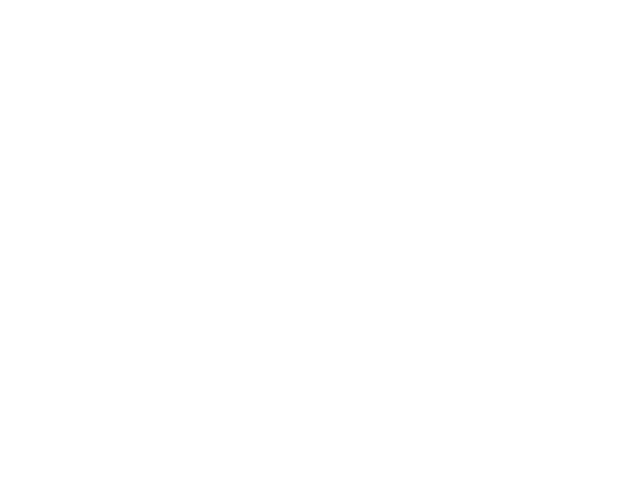
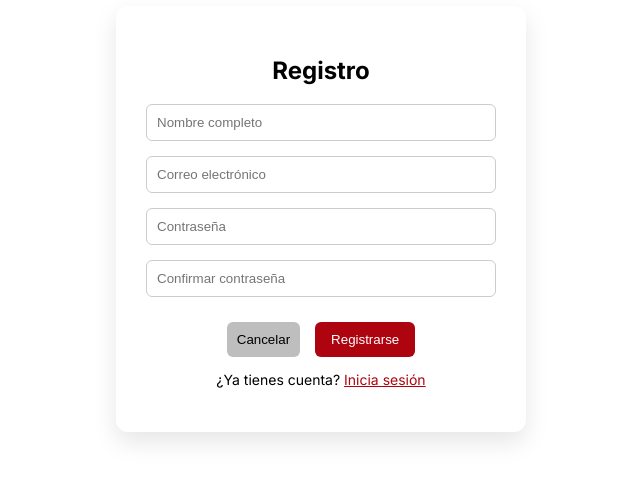
Before and after one commit to cihc2003/STAT-ACADEMY, a React (Vite) app in the folder STAT-Academy/: page /registro in a window 1280 px wide. Before the commit this address had no page. Shown: the part 181-662 px from the top of the page, without its empty margins (319-959 px from the left). Built offline with nearby package versions, Linux system fonts and the light colour scheme.

Commit message:
Login y Regsitro completos

```diff
--- a/STAT-Academy/src/App.css
+++ b/STAT-Academy/src/App.css
@@ -13,6 +13,12 @@
 a {
   text-decoration: underline;
   color: #AE040F;
+}
+
+.error-text {
+  color: red;
+  font-size: 14px;
+  text-align: center;
 }
 
 /* ===== NAVBAR ===== */
@@ -63,6 +69,49 @@
 
 .navbar-link:hover {
   opacity: 0.7;
+}
+
+.profile-menu {
+  position: relative;
+  display: flex;
+  align-items: center;
+  cursor: pointer;
+}
+
+.profile-icon {
+  color: #112945;
+  transition: transform 0.2s;
+}
+
+.profile-icon:hover {
+  transform: scale(1.1);
+}
+
+/* dropdown */
+.dropdown {
+  position: absolute;
+  top: 45px;
+  right: 0;
+  background: white;
+  border-radius: 10px;
+  box-shadow: 0 8px 20px rgba(0,0,0,0.15);
+  display: flex;
+  flex-direction: column;
+  min-width: 150px;
+  z-index: 1000;
+  overflow: hidden;
+}
+
+.dropdown a {
+  padding: 12px;
+  text-decoration: none;
+  color: #112945;
+  font-weight: 500;
+  transition: background 0.2s;
+}
+
+.dropdown a:hover {
+  background: #f5f5f5;
 }
 
 /* ====================== BLOG ============================== */
@@ -395,3 +444,69 @@
 .inicio-card:hover {
   transform: translateY(-5px);
 }
+
+/* ============================= LOGIN ============================ */
+/* CONTENEDOR */
+.login-container {
+  display: flex;
+  justify-content: center;
+  align-items: center;
+  height: 100vh;
+}
+
+/* CARD */
+.login-card {
+  background: white;
+  padding: 30px;
+  border-radius: 12px;
+  width: 350px;
+  box-shadow: 0 10px 25px rgba(0,0,0,0.1);
+
+  display: flex;
+  flex-direction: column;
+  align-items: center;
+}
+
+.login-card form {
+  display: flex;
+  flex-direction: column;
+  gap: 15px;
+  width: 100%;
+}
+
+/* INPUTS */
+.login-card input {
+  padding: 10px;
+  border-radius: 6px;
+  border: 1px solid #ccc;
+}
+
+/* LINKS */
+.login-links {
+  text-align: right;
+  font-size: 14px;
+  text-align: center;
+}
+
+.login-links a {
+  color: #112945;
+  text-decoration: none;
+}
+
+.login-links a:hover {
+  text-decoration: underline;
+}
+
+/* BOTONES */
+.login-actions {
+  display: flex;
+  justify-content: center;
+  gap: 15px;
+  margin-top: 10px;
+}
+
+/* REGISTRO */
+.login-register {
+  text-align: center;
+  font-size: 14px;
+}
--- a/STAT-Academy/src/App.jsx
+++ b/STAT-Academy/src/App.jsx
@@ -1,4 +1,6 @@
 import { Routes, Route } from "react-router-dom";
+import Login from "./pages/Login";
+import Registro from "./pages/Registro";
 import Inicio from "./pages/Inicio";
 import Blog from "./pages/Blog";
 import Proveedores from "./pages/Proveedores";
@@ -9,10 +11,13 @@
   return (
     <Routes>
       <Route path="/" element={<Inicio />} />
+      <Route path="/cerrar-sesion" element={<Inicio />} />
       <Route path="/blog" element={<Blog />} />
       <Route path="/blog/:id" element={<BlogDetalle />} />
       <Route path="/proveedores" element={<Proveedores />} />
       <Route path="/usuarios" element={<Usuarios />} />
+      <Route path="/login" element={<Login />} />
+      <Route path="/registro" element={<Registro />} />
     </Routes>
   );
 }
--- a/STAT-Academy/src/components/Navbar.jsx
+++ b/STAT-Academy/src/components/Navbar.jsx
@@ -1,24 +1,62 @@
 import { Link } from "react-router-dom";
+import { useState, useRef, useEffect } from "react";
+import { User } from "lucide-react";
 import "../App.css";
 import logo from "../assets/logo_noBG.png";
 
 function Navbar() {
+  const [open, setOpen] = useState(false);
+  const menuRef = useRef();
+
+  // cerrar al hacer click fuera
+  useEffect(() => {
+    const handleClickOutside = (e) => {
+      if (menuRef.current && !menuRef.current.contains(e.target)) {
+        setOpen(false);
+      }
+    };
+
+    document.addEventListener("mousedown", handleClickOutside);
+    return () => {
+      document.removeEventListener("mousedown", handleClickOutside);
+    };
+  }, []);
+
   return (
     <nav className="navbar">
 
-      {/* IZQUIERDA: logo + nombre */}
+      {/* IZQUIERDA */}
       <Link to="/" className="navbar-left">
         <img src={logo} alt="Logo" className="navbar-logo" />
       </Link>
 
-      {/* DERECHA: links */}
+      {/* DERECHA */}
       <div className="navbar-links">
+
         <Link to="/" className="navbar-link">Inicio</Link>
         <Link to="/blog" className="navbar-link">Blog</Link>
         <Link to="/proveedores" className="navbar-link">Proveedores</Link>
         <Link to="/usuarios" className="navbar-link">Usuarios</Link>
+
+        {/* PERFIL */}
+        <div className="profile-menu" ref={menuRef}>
+          <User
+            size={26}
+            className="profile-icon"
+            onClick={() => setOpen(!open)}
+          />
+
+          {open && (
+            <div className="dropdown">
+              <Link to="/login">Login</Link>
+              <Link to="/registro">Registro</Link>
+              <Link to="/perfil">Perfil</Link>
+              <Link to="/cerrar-sesion">Cerrar Sesion</Link>
+            </div>
+          )}
+        </div>
+
       </div>
-
     </nav>
   );
 }
--- /dev/null
+++ b/STAT-Academy/src/pages/Login.jsx
@@ -0,0 +1,66 @@
+import { Link, useNavigate } from "react-router-dom";
+import "../App.css";
+
+function Login() {
+    const navigate = useNavigate();
+
+    const handleLogin = (e) => {
+        e.preventDefault();
+        navigate("/");
+    };
+
+    const handleCancel = () => {
+        navigate("/");
+    };
+
+    return (
+        <div className="login-container">
+            <div className="login-card">
+
+                <h2>Iniciar Sesión</h2>
+
+                <form onSubmit={handleLogin}>
+                    <input
+                        type="text"
+                        placeholder="Usuario"
+                        required
+                    />
+
+                    <input
+                        type="password"
+                        placeholder="Contraseña"
+                        required
+                    />
+
+                    <div className="login-links">
+                        <Link to="/">¿Olvidaste tu contraseña?</Link>
+                    </div>
+
+                    <div className="login-actions">
+                        <button
+                            type="button"
+                            className="btn-secundario"
+                            onClick={handleCancel}
+                        >
+                            Cancelar
+                        </button>
+
+                        <button
+                            type="submit"
+                            className="btn-primary"
+                        >
+                            Login
+                        </button>
+                    </div>
+                </form>
+
+                <p className="login-register">
+                    ¿No tienes cuenta? <Link to="/registro">Regístrate</Link>
+                </p>
+
+            </div>
+        </div>
+    );
+}
+
+export default Login;
--- /dev/null
+++ b/STAT-Academy/src/pages/Registro.jsx
@@ -0,0 +1,115 @@
+import { useState } from "react";
+import { Link, useNavigate } from "react-router-dom";
+import "../App.css";
+
+function Registro() {
+  const navigate = useNavigate();
+
+  const [form, setForm] = useState({
+    nombre: "",
+    correo: "",
+    password: "",
+    confirmPassword: ""
+  });
+
+  const [error, setError] = useState("");
+
+  const handleChange = (e) => {
+    setForm({
+      ...form,
+      [e.target.name]: e.target.value
+    });
+  };
+
+  const handleSubmit = (e) => {
+    e.preventDefault();
+
+    if (form.password !== form.confirmPassword) {
+      setError("Las contraseñas no coinciden");
+      return;
+    }
+
+    console.log(form);
+
+    navigate("/");
+  };
+
+  const handleCancel = () => {
+    navigate("/");
+  };
+
+  return (
+    <div className="login-container">
+      <div className="login-card">
+
+        <h2>Registro</h2>
+
+        <form onSubmit={handleSubmit}>
+
+          <input
+            type="text"
+            name="nombre"
+            placeholder="Nombre completo"
+            value={form.nombre}
+            onChange={handleChange}
+            required
+          />
+
+          <input
+            type="email"
+            name="correo"
+            placeholder="Correo electrónico"
+            value={form.correo}
+            onChange={handleChange}
+            required
+          />
+
+          <input
+            type="password"
+            name="password"
+            placeholder="Contraseña"
+            value={form.password}
+            onChange={handleChange}
+            required
+          />
+
+          <input
+            type="password"
+            name="confirmPassword"
+            placeholder="Confirmar contraseña"
+            value={form.confirmPassword}
+            onChange={handleChange}
+            required
+          />
+
+          {error && <p className="error-text">{error}</p>}
+
+          <div className="login-actions">
+            <button
+              type="button"
+              className="btn-secundario"
+              onClick={handleCancel}
+            >
+              Cancelar
+            </button>
+
+            <button
+              type="submit"
+              className="btn-primary"
+            >
+              Registrarse
+            </button>
+          </div>
+
+        </form>
+
+        <p className="login-register">
+          ¿Ya tienes cuenta? <Link to="/login">Inicia sesión</Link>
+        </p>
+
+      </div>
+    </div>
+  );
+}
+
+export default Registro;
```
Also changed, not shown: STAT-Academy/public/.svg (deleted).
